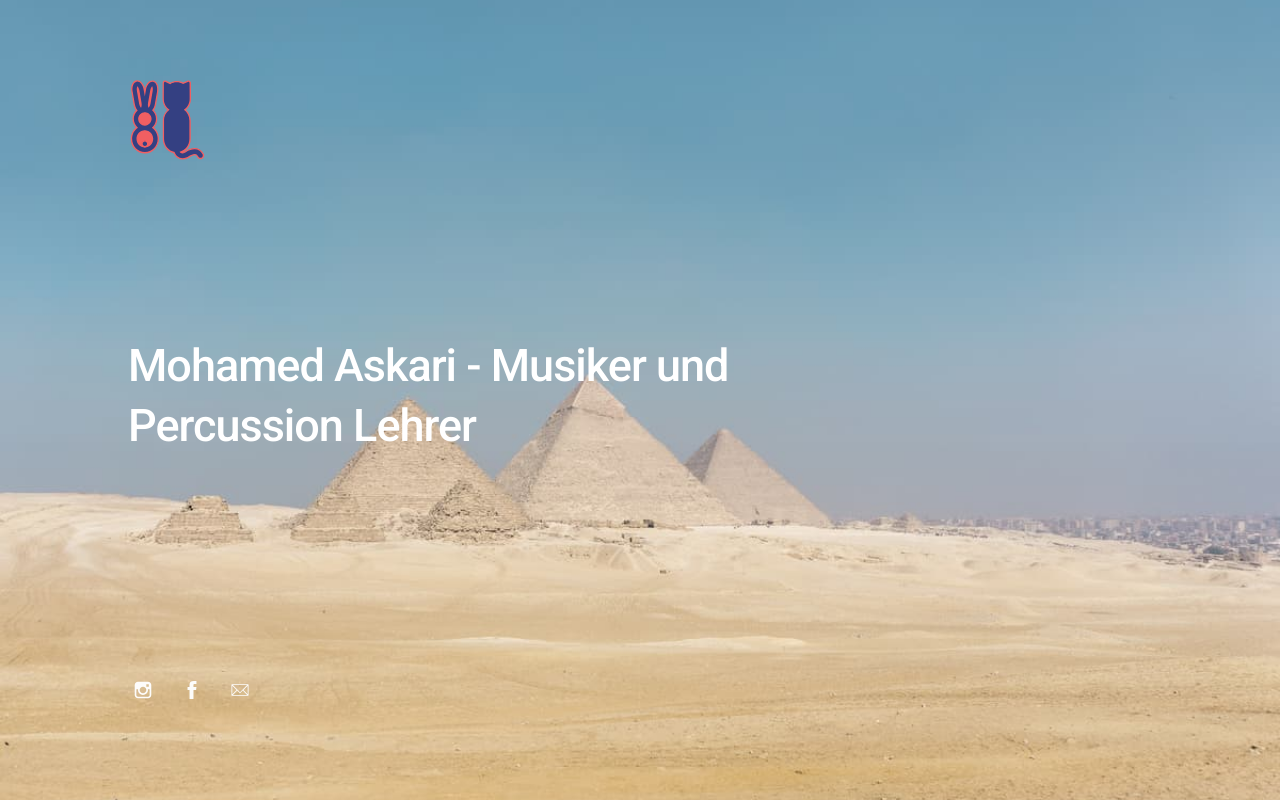
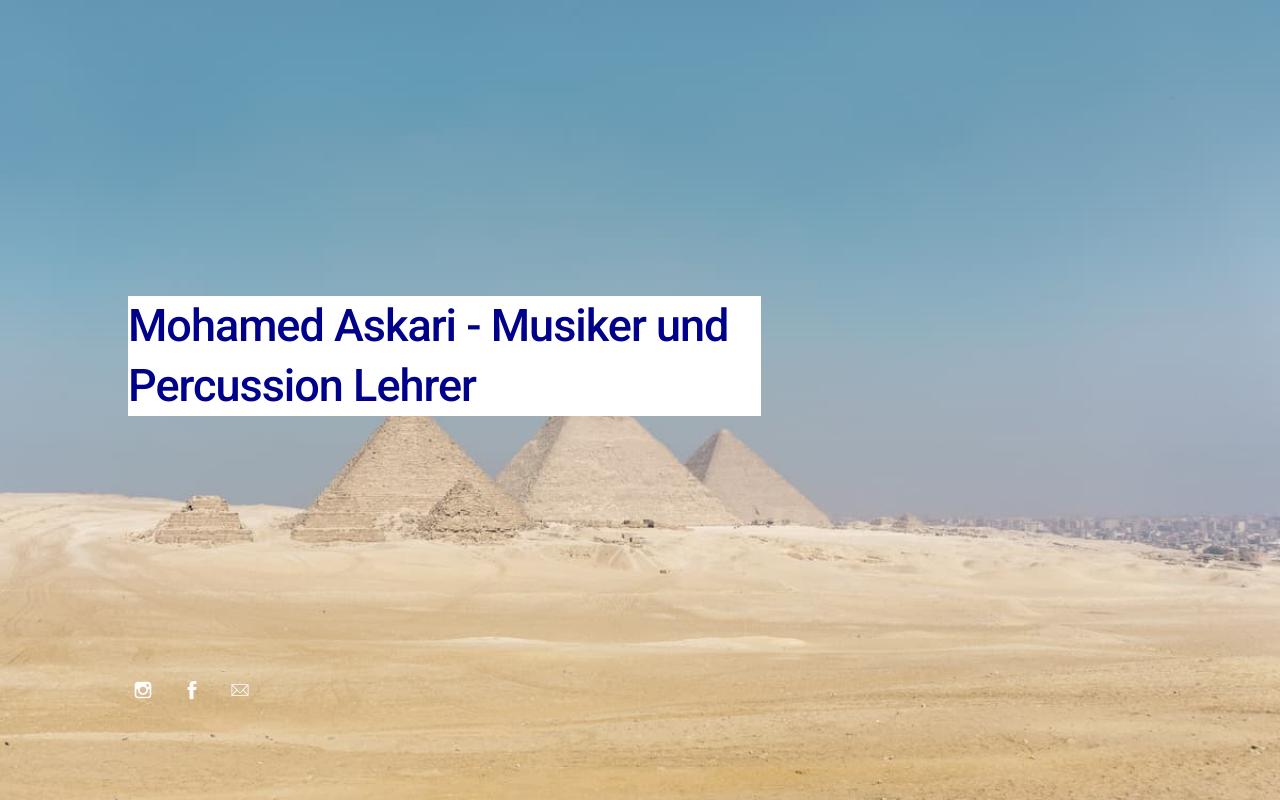
Before and after one commit to wippezorgel/wippezorgel.github.io, a plain HTML site: page index.html in a window 1280 px wide. Drawn offline with Linux system fonts and the light colour scheme.

Commit message:
hintergrund und schrift verändert

```diff
--- a/assets/css/me.css
+++ b/assets/css/me.css
@@ -108,7 +108,9 @@ body.page-template-page-fullsingle-me {
   background-size: cover; }
   body.page-template-page-fullsingle-me p {
     margin-bottom: 28px;
-    color: #fff; }
+    color: darkblue;
+background: #fff;
+   }
     @media (max-width: 800px) {
       body.page-template-page-fullsingle-me p {
         font-size: 32px;
--- a/index.html
+++ b/index.html
@@ -41,7 +41,6 @@
 
 		<div class="logo">
 
-			<img src="images/logo.svg" alt="Logo" width=80 height=80/>
 
 		</div>
 
```
